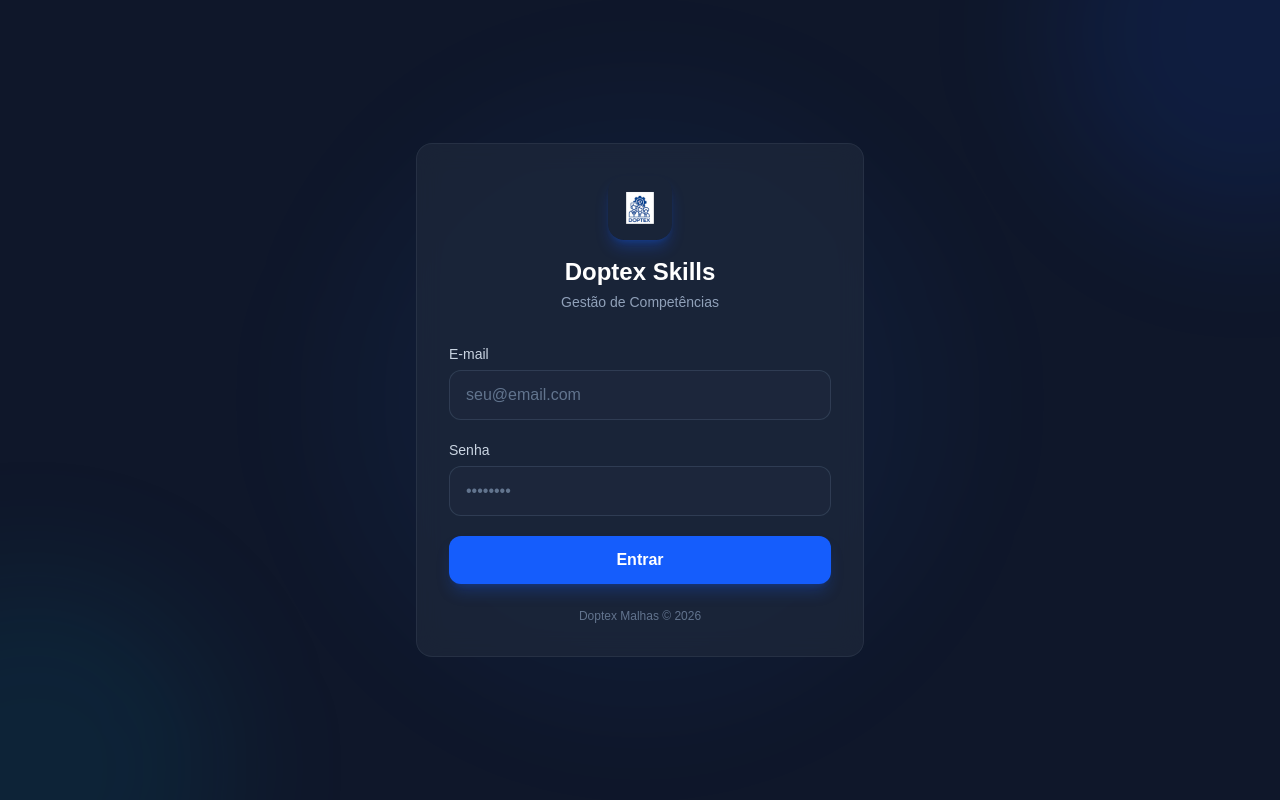
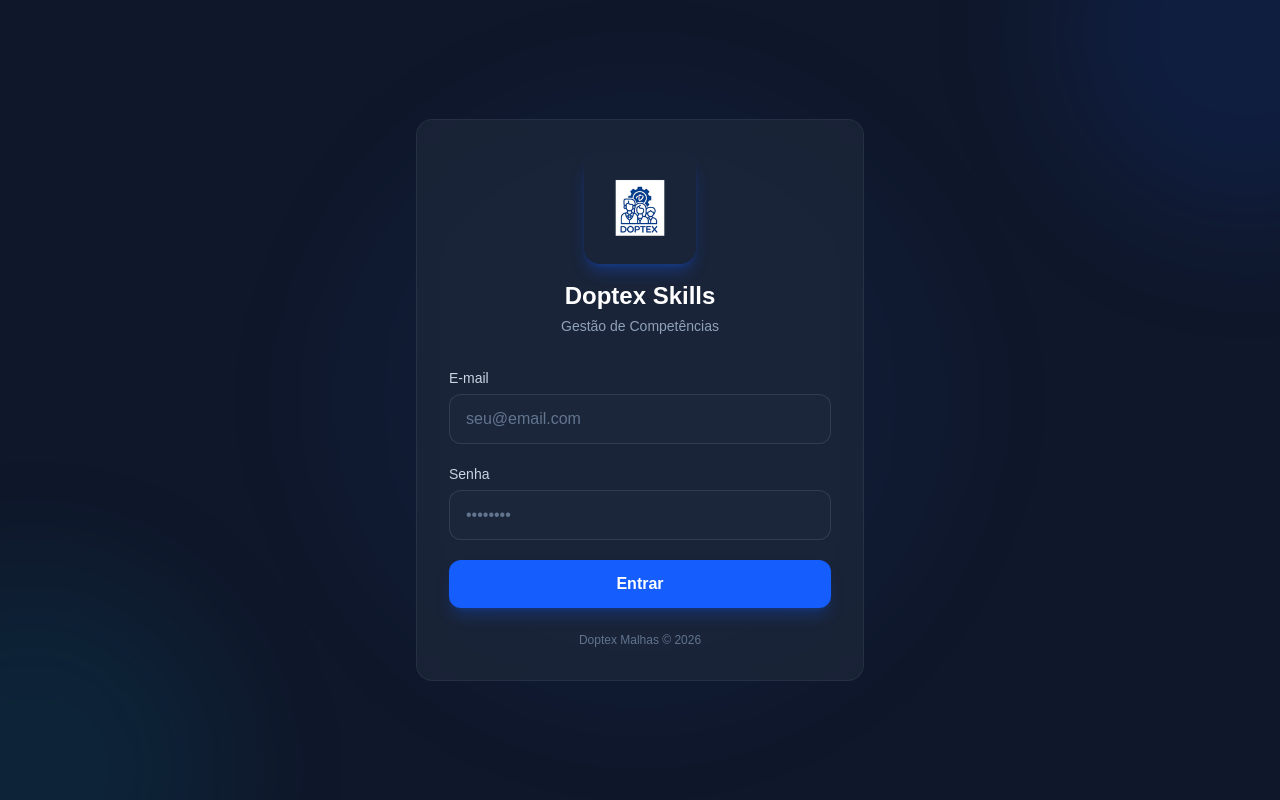
Before and after one commit to edcpc01/doptexskills, a Next.js app: page /login in a window 1280 px wide. Built offline with nearby package versions, Linux system fonts and the light colour scheme; no server answers.

Commit message:
aumento icons

```diff
--- a/src/app/login/page.tsx
+++ b/src/app/login/page.tsx
@@ -46,12 +46,12 @@
       <div className="glass-card rounded-2xl p-8 w-full max-w-md relative z-10">
         {/* Header */}
         <div className="text-center mb-8">
-          <div className="w-16 h-16 rounded-2xl overflow-hidden mx-auto mb-4 shadow-lg shadow-blue-600/30">
+          <div className="w-28 h-28 rounded-2xl overflow-hidden mx-auto mb-4 shadow-lg shadow-blue-600/30">
             <Image
               src="/icons/icon-192.png"
               alt="Doptex Skills"
-              width={64}
-              height={64}
+              width={112}
+              height={112}
               priority
               className="w-full h-full object-cover"
             />
--- a/src/app/page.tsx
+++ b/src/app/page.tsx
@@ -23,12 +23,12 @@
 
   return (
     <div className="min-h-screen flex items-center justify-center">
-      <div className="w-12 h-12 rounded-xl overflow-hidden animate-pulse">
+      <div className="w-20 h-20 rounded-xl overflow-hidden animate-pulse">
         <Image
           src="/icons/icon-192.png"
           alt="Doptex Skills"
-          width={48}
-          height={48}
+          width={80}
+          height={80}
           priority
           className="w-full h-full object-cover"
         />
--- a/src/components/layout/AppShell.tsx
+++ b/src/components/layout/AppShell.tsx
@@ -20,12 +20,12 @@
     return (
       <div className="min-h-screen flex items-center justify-center">
         <div className="flex flex-col items-center gap-4">
-          <div className="w-12 h-12 rounded-xl overflow-hidden animate-pulse">
+          <div className="w-20 h-20 rounded-xl overflow-hidden animate-pulse">
             <Image
               src="/icons/icon-192.png"
               alt="Doptex Skills"
-              width={48}
-              height={48}
+              width={80}
+              height={80}
               priority
               className="w-full h-full object-cover"
             />
--- a/src/components/layout/Sidebar.tsx
+++ b/src/components/layout/Sidebar.tsx
@@ -63,12 +63,12 @@
     >
       {/* Logo */}
       <div className="flex items-center gap-3 px-4 py-5 border-b border-slate-700/50">
-        <div className="w-10 h-10 rounded-xl overflow-hidden flex-shrink-0">
+        <div className="w-14 h-14 rounded-xl overflow-hidden flex-shrink-0">
           <Image
             src="/icons/icon-192.png"
             alt="Doptex Skills"
-            width={40}
-            height={40}
+            width={56}
+            height={56}
             className="w-full h-full object-cover"
           />
         </div>
```
